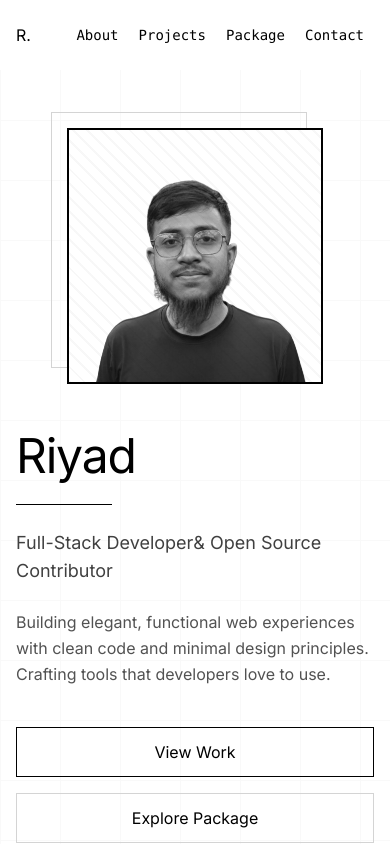
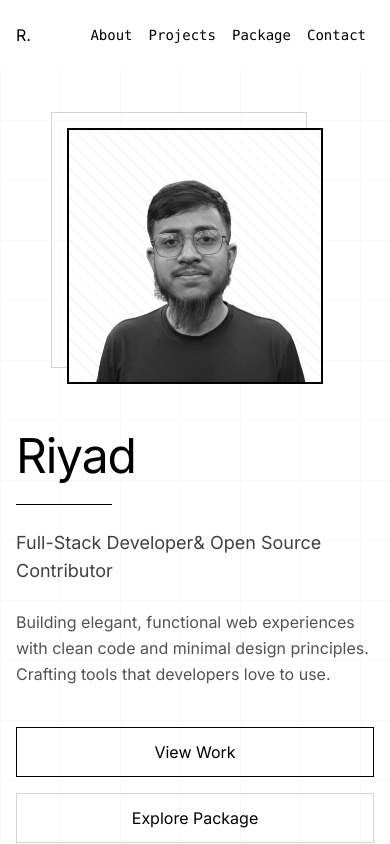
Before and after one commit to riyad-96/Riyad, a React (Vite) app: page / in a window 390 px wide. Shown: the top 844 px of the page. Built offline with nearby package versions, Linux system fonts and the light colour scheme.

Commit message:
few changes

```diff
--- a/src/components/sections/Navigation.tsx
+++ b/src/components/sections/Navigation.tsx
@@ -96,7 +96,7 @@ function NavLink({ onClick, children }: NavLinkProps) {
       onClick={onClick}
       onMouseEnter={() => setIsHovering(true)}
       onMouseLeave={() => setIsHovering(false)}
-      className="px-2.5 py-1 font-mono text-sm transition-colors pointer-fine:hover:text-neutral-500 md:px-3.5"
+      className="px-2 py-1 font-mono text-sm transition-colors max-sm:text-sm md:px-3.5 pointer-fine:hover:text-neutral-500"
     >
       {displayText}
     </button>
```
